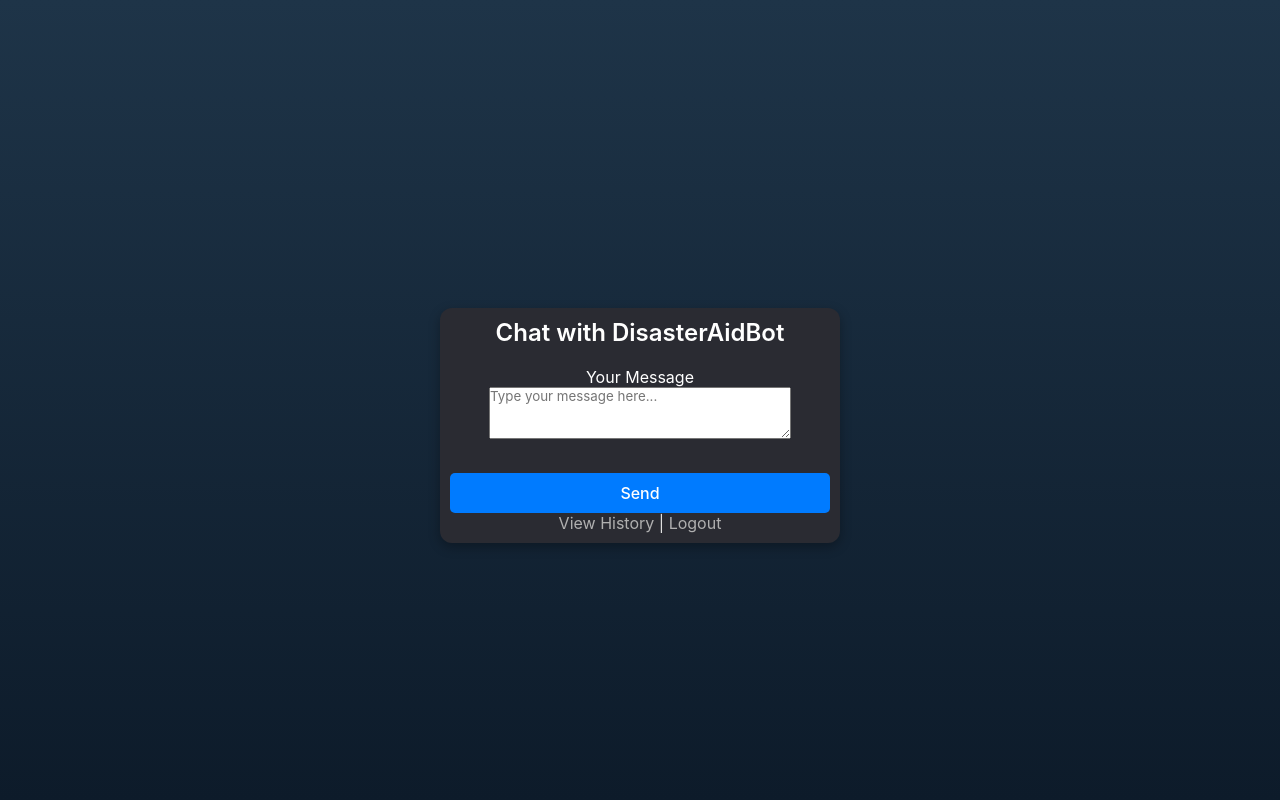
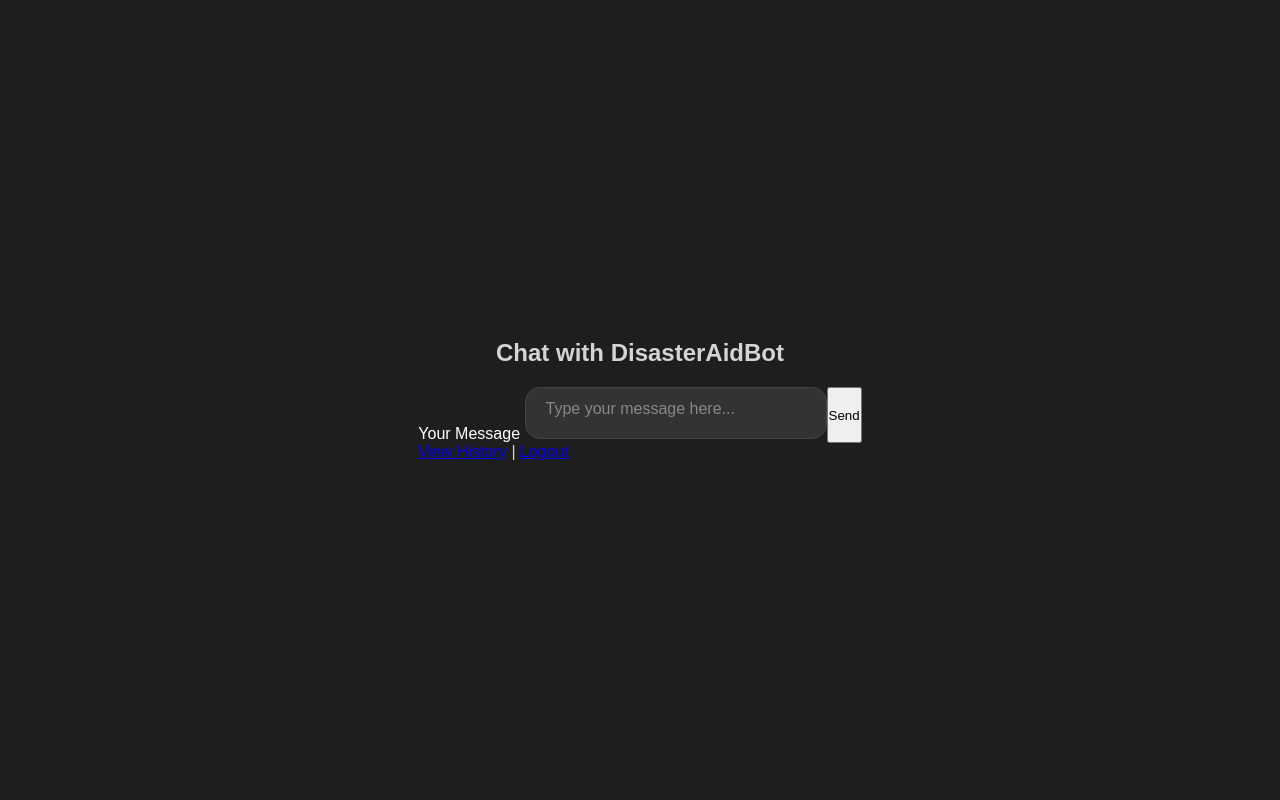
Before and after one commit to victor-iex/disaster-management-chatbot, a Flask app: page /chat in a window 1280 px wide. Run offline with Flask 3, Linux system fonts and the light colour scheme; the visitor is signed in with stand-in values (Sample User, id 1).

Commit message:
`Refactored CSS styles for chat interface`

```diff
--- a/static/static/css/style.css
+++ b/static/static/css/style.css
@@ -1,156 +1,157 @@
+
+
 * {
     margin: 0;
     padding: 0;
     box-sizing: border-box;
-    font-family: -apple-system, BlinkMacSystemFont, 'Segoe UI', Roboto, Oxygen, Ubuntu, Cantarell, 'Open Sans', 'Helvetica Neue', sans-serif;
-}
-
-
-body {
     font-family: Arial, sans-serif;
-    background-color: #f4f4f4;
-    margin: 0;
-    padding: 0;
-    display: flex;
-    justify-content: center;
-    align-items: flex-start; /* Align items to the top */
-    height: 100vh;
-}
-
-.container {
-    max-width: 600px;
-    width: 100%;
-    padding: 20px;
-    background: #fff;
-    border-radius: 8px;
-    box-shadow: 0 2px 4px rgba(0, 0, 0, 0.1);
-    margin-top: 50px; /* Add some space from the top */
-}
-
-.bot-name {
-    font-size: 32px;
-    font-weight: bold;
-    color: #333;
-    margin-bottom: 20px;
-    text-align: left; /* Align text to the left */
-}
-
-.description {
-    font-size: 18px;
-    color: #555;
-    margin-bottom: 30px;
-    text-align: left; /* Align text to the left */
-}
-
-.btn {
-    display: inline-block;
-    padding: 10px 20px;
-    background-color: #007bff;
-    color: white;
-    text-decoration: none;
-    border-radius: 5px;
-    font-size: 16px;
-    text-align: center;
-    transition: background-color 0.3s ease;
-}
-
-.btn:hover {
-    background-color: #0056b3;
 }
 
 body {
-    background: linear-gradient(180deg, #1e3448 0%, #0d1b2a 100%); /* Gradient background matching chatbot */
-    color: #e0e0e0; /* Light gray text for readability */
+    background-color: #1e1e1e;
+    color: #d4d4d4;
     display: flex;
     justify-content: center;
     align-items: center;
-    min-height: 100vh; /* Full viewport height */
+    min-height: 100vh;
+    overflow: hidden;
 }
 
-.container {
-    max-width: 400px; /* Compact login form */
+.chat-container {
     width: 100%;
-    padding: 10px;
-    background-color: #2a2b32; /* Dark container background */
-    border-radius: 12px;
-    box-shadow: 0 4px 12px rgba(0, 0, 0, 0.3);
-    text-align: center;
+    max-width: 1000px; /* Increased width */
+    height: 95vh; /* Increased height */
+    display: flex;
+    flex-direction: column;
+    justify-content: space-between;
+    padding: 20px;
 }
 
 h1 {
+    text-align: center;
     margin-bottom: 20px;
-    color: #ffffff; /* White for emphasis */
+    color: #d4d4d4;
     font-size: 24px;
-    font-weight: 600;
+}
+
+.chat-box {
+    flex-grow: 1;
+    overflow-y: auto;
+    padding: 10px;
+    scrollbar-width: thin;
+    scrollbar-color: #555 #333;
+}
+
+.chat-box::-webkit-scrollbar {
+    width: 8px;
+}
+
+.chat-box::-webkit-scrollbar-track {
+    background: #333;
+}
+
+.chat-box::-webkit-scrollbar-thumb {
+    background: #555;
+    border-radius: 4px;
+}
+
+.message {
+    margin: 10px 0;
+    padding: 10px 15px;
+    border-radius: 15px;
+    max-width: 70%;
+    word-wrap: break-word;
+}
+
+.user-message {
+    background-color: #404040;
+    color: #d4d4d4;
+    margin-left: auto;
+    text-align: right;
+}
+
+.bot-message {
+    background-color: #2d2d2d;
+    color: #d4d4d4;
+    margin-right: auto;
+    text-align: left;
+}
+
+.input-container {
+    position: sticky;
+    bottom: 0;
+    width: 100%;
+    display: flex;
+    flex-direction: column;
+    align-items: center;
+    margin-bottom: 10px;
+}
+
+.input-container label {
+    color: #888;
+    font-size: 14px;
+    margin-bottom: 5px;
+    align-self: flex-start;
+    max-width: 900px; /* Match textarea width */
+    width: 100%;
 }
 
 form {
     display: flex;
-    flex-direction: column;
-    gap: 30px;
+    justify-content: center;
+    width: 100%;
 }
 
-input {
-    padding: 12px;
-    border: none;
-    border-radius: 6px;
-    font-size: 14px;
-    background-color: #343541; /* Dark input background */
-    color: #e0e0e0; /* Light text */
+textarea {
+    width: 100%;
+    max-width: 900px; /* Wider to match ChatGPT UI */
+    height: 60px; /* Smaller height */
+    padding: 12px 20px;
+    background-color: #333;
+    border: 1px solid #444;
+    border-radius: 15px;
+    color: #d4d4d4;
+    font-size: 16px;
+    outline: none;
+    resize: none;
+    overflow-y: auto;
+    scrollbar-width: thin;
+    scrollbar-color: #555 #333;
 }
 
-input:focus {
-    outline: none;
-    background-color: #3c3e4a; /* Slightly lighter on focus */
+textarea::-webkit-scrollbar {
+    width: 8px;
 }
 
-button, a.btn {
-    padding: 12px;
-    border: none;
-    border-radius: 6px;
-    font-size: 16px;
-    cursor: pointer;
-    background-color: #ffffff; /* White buttons as requested */
-    color: #1e3448; /* Dark text for contrast */
-    font-weight: 500;
-    transition: background-color 0.2s ease, transform 0.1s ease;
+textarea::-webkit-scrollbar-track {
+    background: #333;
 }
 
-button.btn:hover, a.btn:hover {
-    background-color: #e5e5e5; /* Slightly darker white on hover */
-    transform: translateY(-1px);
-}
-button.btn:active, a.btn:active {
-    transform: translateY(0);
+textarea::-webkit-scrollbar-thumb {
+    background: #555;
+    border-radius: 4px;
 }
 
-/* Login button centered */
-button#login-btn {
-    width: 100%; /* Full width for consistency */
-    max-width: 200px; /* Limit width for aesthetics */
-    margin: 0 auto; /* Center the button */
-    display: block; /* Ensure block-level for centering */
+textarea::placeholder {
+    color: #888;
 }
 
-/* Forgot Password and Back to Home buttons */
-a#forgot-password-btn, a#home-btn {
-    display: block;
-    width: 100%;
-    max-width: 200px;
-    margin: 10px auto; /* Center the buttons with spacing */
+.chat-footer {
+    text-align: center;
+    margin-top: 10px;
 }
 
-.error {
-    color: #ff6b6b; /* Bright red for errors */
-    text-align: center;
-    margin: 10px 0;
+.footer-btn {
+    background-color: #333;
+    color: #d4d4d4;
+    border: 1px solid #444;
+    border-radius: 15px;
+    padding: 8px 15px;
+    margin: 0 5px;
+    cursor: pointer;
+    font-size: 14px;
 }
 
-a {
-    color: #b0b0b0; /* Muted gray for links */
-    text-decoration: none;
+.footer-btn:hover {
+    background-color: #555;
 }
-
-a:hover {
-    color: #ffffff; /* White on hover */
-}
```
